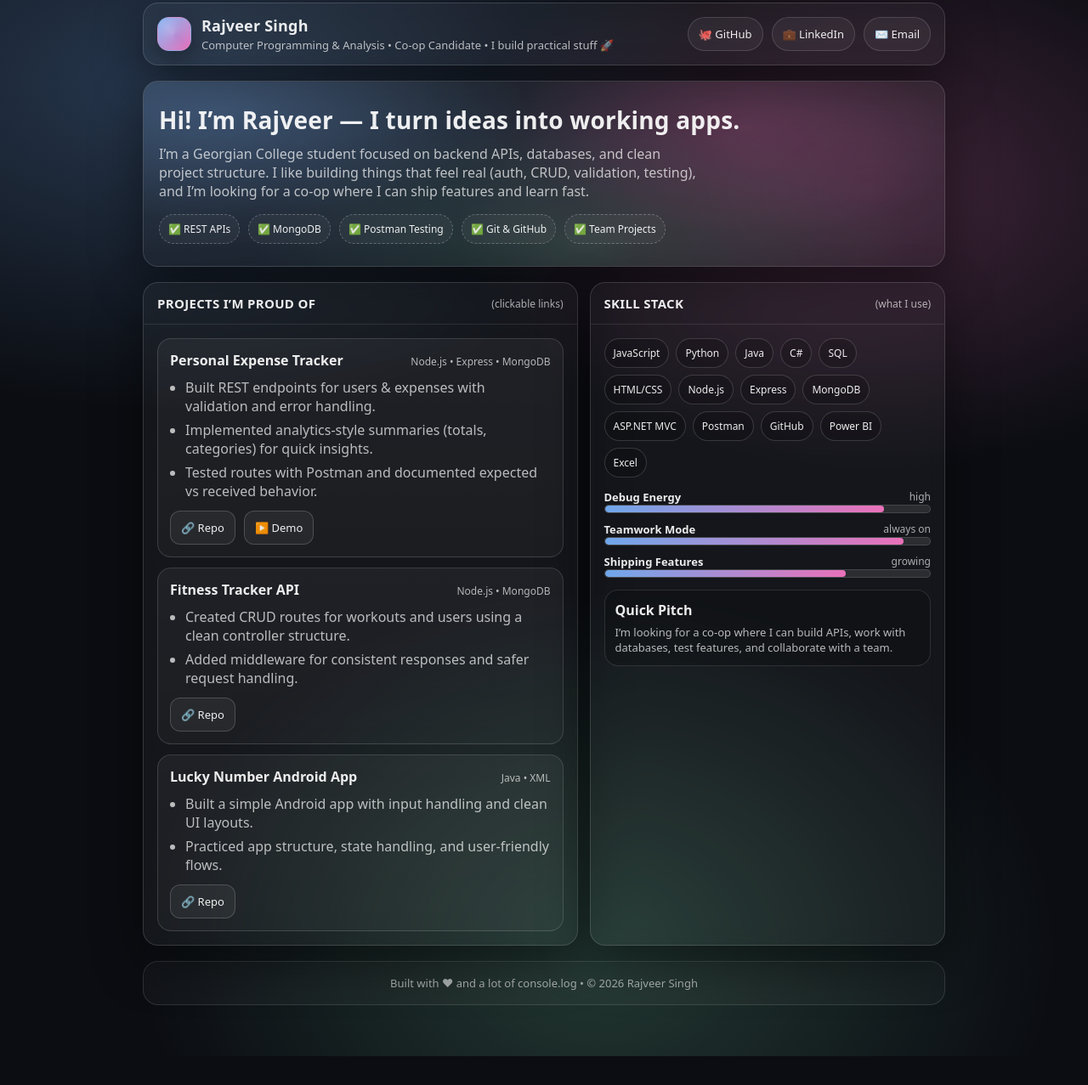
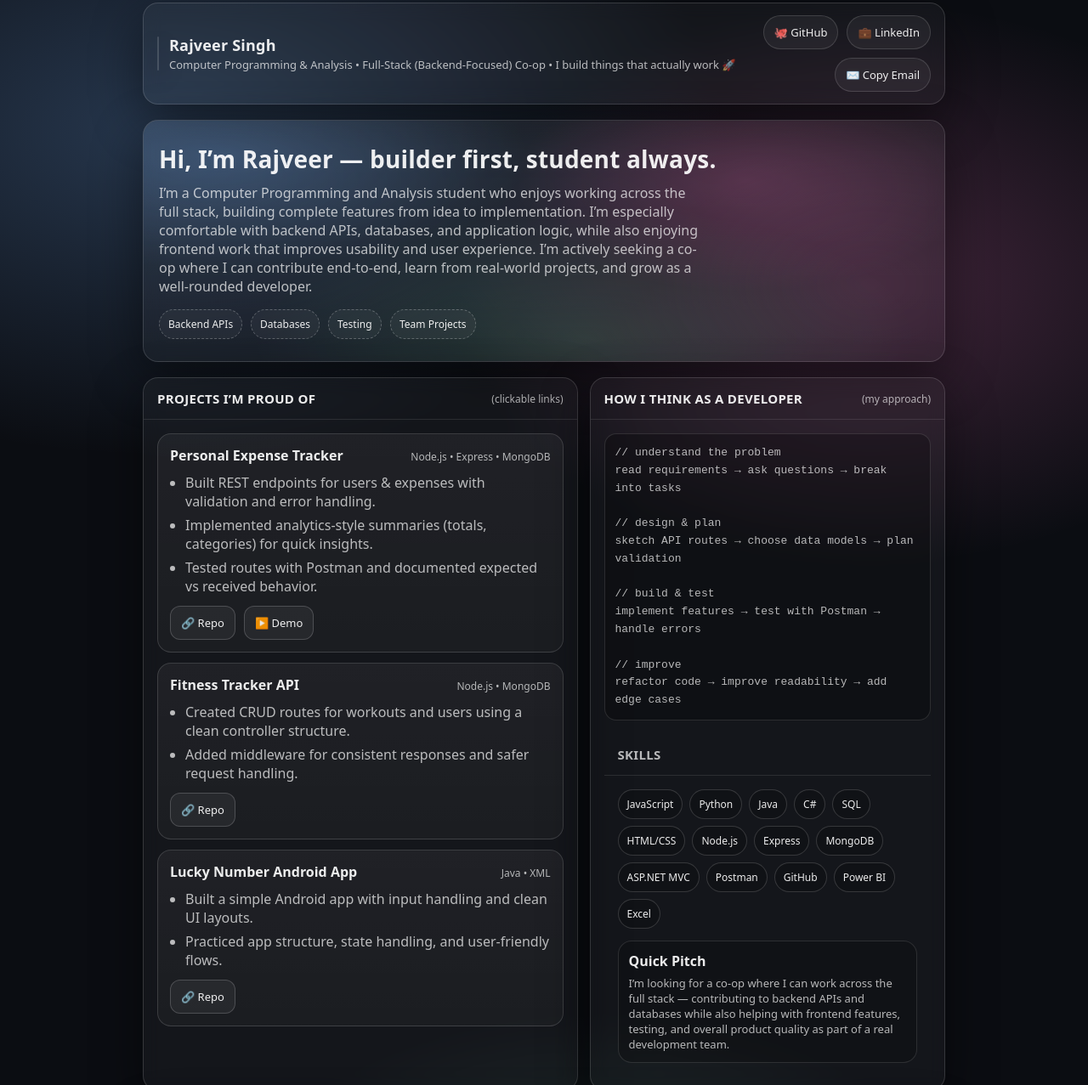
Before and after one commit to Rajveerrsingh/Rajveerrsingh.github.io, a plain HTML site: page index.html in a window 1280 px wide. Shown: the part 31-1308 px from the top of the page at 85% size. Before the commit the page ends 1274 px from the top, so only its background shows below. Drawn offline with Linux system fonts and the light colour scheme.

Commit message:
Update index.html

```diff
--- a/index.html
+++ b/index.html
@@ -28,25 +28,6 @@
                   radial-gradient(900px 700px at 55% 90%, rgba(140, 255, 200, 0.18), transparent 60%),
                   var(--bg);
       overflow-x: hidden;
-    }
-
-    /* Floating confetti dots */
-    .dots {
-      position: fixed;
-      inset: 0;
-      pointer-events: none;
-      opacity: 0.55;
-      filter: blur(0.2px);
-      background-image:
-        radial-gradient(circle at 20% 30%, rgba(255,255,255,0.20) 0 2px, transparent 3px),
-        radial-gradient(circle at 65% 20%, rgba(255,255,255,0.18) 0 1.5px, transparent 3px),
-        radial-gradient(circle at 85% 70%, rgba(255,255,255,0.16) 0 2px, transparent 3px),
-        radial-gradient(circle at 25% 80%, rgba(255,255,255,0.14) 0 1.5px, transparent 3px);
-      animation: drift 14s ease-in-out infinite alternate;
-    }
-    @keyframes drift {
-      from { transform: translate3d(0,0,0) scale(1); }
-      to   { transform: translate3d(0,-10px,0) scale(1.03); }
     }
 
     .container {
@@ -94,9 +75,7 @@
       background: conic-gradient(from 90deg, transparent, rgba(255,255,255,0.18), transparent);
       animation: shine 4.5s linear infinite;
     }
-    @keyframes shine {
-      to { transform: rotate(360deg); }
-    }
+    @keyframes shine { to { transform: rotate(360deg); } }
 
     .brand h1 {
       font-size: 18px;
@@ -193,12 +172,12 @@
       cursor: default;
       user-select: none;
       transform: translateZ(0);
-      animation: pop 1200ms ease both;
+      animation: pop 700ms ease both;
     }
-    .badge:nth-child(2) { animation-delay: 80ms; }
-    .badge:nth-child(3) { animation-delay: 160ms; }
-    .badge:nth-child(4) { animation-delay: 240ms; }
-    .badge:nth-child(5) { animation-delay: 320ms; }
+    .badge:nth-child(2) { animation-delay: 60ms; }
+    .badge:nth-child(3) { animation-delay: 120ms; }
+    .badge:nth-child(4) { animation-delay: 180ms; }
+    .badge:nth-child(5) { animation-delay: 240ms; }
 
     @keyframes pop {
       from { opacity: 0; transform: translateY(10px) scale(0.98); }
@@ -248,27 +227,7 @@
       color: var(--muted);
     }
 
-    .skills {
-      display: flex;
-      flex-wrap: wrap;
-      gap: 8px;
-    }
-
-    .pill {
-      padding: 8px 10px;
-      border-radius: 999px;
-      border: 1px solid rgba(255,255,255,0.16);
-      background: rgba(0,0,0,0.18);
-      color: var(--text);
-      font-size: 12px;
-      transition: transform 160ms ease;
-    }
-    .pill:hover { transform: translateY(-2px); }
-
-    .projects {
-      display: grid;
-      gap: 12px;
-    }
+    .projects { display: grid; gap: 12px; }
 
     .project {
       padding: 14px;
@@ -303,9 +262,7 @@
       padding-left: 18px;
     }
 
-    .project li {
-      margin: 6px 0;
-    }
+    .project li { margin: 6px 0; }
 
     .btnrow {
       margin-top: 12px;
@@ -329,29 +286,22 @@
     }
     .btn:hover { transform: translateY(-2px); background: rgba(255,255,255,0.08); }
 
-    .funfact {
-      display: grid;
-      gap: 10px;
+    .skills {
+      display: flex;
+      flex-wrap: wrap;
+      gap: 8px;
     }
 
-    .meter {
-      width: 100%;
-      height: 10px;
+    .pill {
+      padding: 8px 10px;
       border-radius: 999px;
-      background: rgba(255,255,255,0.10);
-      overflow: hidden;
-      border: 1px solid rgba(255,255,255,0.12);
+      border: 1px solid rgba(255,255,255,0.16);
+      background: rgba(0,0,0,0.18);
+      color: var(--text);
+      font-size: 12px;
+      transition: transform 160ms ease;
     }
-
-    .bar {
-      height: 100%;
-      width: 0;
-      background: linear-gradient(90deg, rgba(120,180,255,0.9), rgba(255,120,200,0.9));
-      border-radius: 999px;
-      animation: fill 1200ms ease forwards;
-    }
-
-    @keyframes fill { to { width: var(--w); } }
+    .pill:hover { transform: translateY(-2px); }
 
     footer {
       margin-top: 18px;
@@ -364,46 +314,175 @@
       text-align: center;
     }
 
+    /* Floating hover tab */
+    .hover-tab {
+      position: fixed;
+      pointer-events: none;
+      padding: 10px 12px;
+      background: rgba(0,0,0,0.85);
+      color: #fff;
+      border-radius: 10px;
+      font-size: 12px;
+      line-height: 1.4;
+      max-width: 240px;
+      box-shadow: 0 12px 30px rgba(0,0,0,0.4);
+      opacity: 0;
+      transform: translateY(6px);
+      transition: opacity 160ms ease, transform 160ms ease;
+      z-index: 9999;
+    }
+
+    .hover-source { cursor: help; }
+
     /* Reduced motion */
     @media (prefers-reduced-motion: reduce) {
-      .dots, .avatar::after, .badge, .bar { animation: none !important; }
+      .avatar::after, .badge { animation: none !important; }
       .chip:hover, .pill:hover, .project:hover, .btn:hover { transform: none !important; }
     }
   </style>
+
+  <script>
+    // Smooth scroll for internal links
+    document.addEventListener('click', function (e) {
+      const link = e.target.closest('a[href^="#"]');
+      if (!link) return;
+      const target = document.querySelector(link.getAttribute('href'));
+      if (!target) return;
+      e.preventDefault();
+      target.scrollIntoView({ behavior: 'smooth', block: 'start' });
+    });
+
+    // Copy email to clipboard
+    function copyEmail(email) {
+      if (!navigator.clipboard) {
+        alert('Clipboard not available in this browser.');
+        return;
+      }
+      navigator.clipboard.writeText(email).then(() => {
+        const toast = document.createElement('div');
+        toast.textContent = 'Email copied to clipboard';
+        toast.style.position = 'fixed';
+        toast.style.bottom = '20px';
+        toast.style.right = '20px';
+        toast.style.padding = '10px 14px';
+        toast.style.background = 'rgba(0,0,0,0.75)';
+        toast.style.color = '#fff';
+        toast.style.borderRadius = '8px';
+        toast.style.fontSize = '13px';
+        toast.style.zIndex = '9999';
+        (document.body || document.documentElement).appendChild(toast);
+        setTimeout(() => toast.remove(), 1800);
+      });
+    }
+
+    // Reveal cards on scroll
+    const revealObserver = new IntersectionObserver((entries) => {
+      entries.forEach(entry => {
+        if (entry.isIntersecting) {
+          entry.target.style.opacity = '1';
+          entry.target.style.transform = 'translateY(0)';
+          revealObserver.unobserve(entry.target);
+        }
+      });
+    }, { threshold: 0.12 });
+
+    // Floating hover tab (created after DOM is ready)
+    let hoverTab = null;
+
+    function ensureHoverTab() {
+      if (hoverTab) return hoverTab;
+      const host = document.body || document.documentElement;
+      if (!host) return null;
+
+      hoverTab = document.createElement('div');
+      hoverTab.className = 'hover-tab';
+      host.appendChild(hoverTab);
+      return hoverTab;
+    }
+
+    function showHoverTab(text, x, y) {
+      const el = ensureHoverTab();
+      if (!el) return;
+      el.textContent = text || '';
+      el.style.left = (x + 14) + 'px';
+      el.style.top = (y + 14) + 'px';
+      el.style.opacity = '1';
+      el.style.transform = 'translateY(0)';
+    }
+
+    function hideHoverTab() {
+      const el = ensureHoverTab();
+      if (!el) return;
+      el.style.opacity = '0';
+      el.style.transform = 'translateY(6px)';
+    }
+
+    // Lightweight diagnostics (acts like "tests" in the console)
+    function runDiagnostics() {
+      console.assert(!!(document.body || document.documentElement), 'Diagnostics: expected a document body/host.');
+      const tab = ensureHoverTab();
+      console.assert(!!tab, 'Diagnostics: hover tab should be created.');
+      const hoverTargets = document.querySelectorAll('[data-hover]');
+      console.assert(hoverTargets.length > 0, 'Diagnostics: expected at least one [data-hover] element.');
+    }
+
+    window.addEventListener('DOMContentLoaded', () => {
+      // Set up reveal animations
+      document.querySelectorAll('.card, .project').forEach(el => {
+        el.style.opacity = '0';
+        el.style.transform = 'translateY(14px)';
+        el.style.transition = 'opacity 400ms ease, transform 400ms ease';
+        revealObserver.observe(el);
+      });
+
+      // Hover behavior
+      document.querySelectorAll('[data-hover]').forEach(el => {
+        el.classList.add('hover-source');
+        el.addEventListener('mousemove', (e) => {
+          showHoverTab(el.getAttribute('data-hover'), e.clientX, e.clientY);
+        });
+        el.addEventListener('mouseleave', hideHoverTab);
+      });
+
+      // Create hover tab only after DOM is ready (prevents appendChild null errors)
+      ensureHoverTab();
+
+      // Console diagnostics
+      runDiagnostics();
+    });
+  </script>
 </head>
 <body>
-  <div class="dots"></div>
-
   <div class="container">
     <div class="topbar">
       <div class="brand">
         <div class="avatar" aria-hidden="true"></div>
         <div>
           <h1>Rajveer Singh</h1>
-          <p class="tagline">Computer Programming & Analysis • Co-op Candidate • I build practical stuff 🚀</p>
+          <p class="tagline">Computer Programming &amp; Analysis • Full‑Stack (Backend‑Focused) Co‑op • I build things that actually work 🚀</p>
         </div>
       </div>
 
       <div class="links">
         <a class="chip" href="https://github.com/yourusername" target="_blank" rel="noreferrer">🐙 GitHub</a>
         <a class="chip" href="https://www.linkedin.com/in/yourusername" target="_blank" rel="noreferrer">💼 LinkedIn</a>
-        <a class="chip" href="mailto:your.email@email.com">✉️ Email</a>
+        <a class="chip" href="#" onclick="copyEmail('your.email@email.com'); return false;">✉️ Copy Email</a>
       </div>
     </div>
 
     <section class="hero">
-      <h2>Hi! I’m Rajveer — I turn ideas into working apps.</h2>
+      <h2>Hi, I’m Rajveer — builder first, student always.</h2>
       <p>
-        I’m a Georgian College student focused on backend APIs, databases, and clean project structure.
-        I like building things that feel real (auth, CRUD, validation, testing), and I’m looking for a co-op where I can ship features and learn fast.
+        I’m a Computer Programming and Analysis student who enjoys working across the full stack, building complete features from idea to implementation.
+        I’m especially comfortable with backend APIs, databases, and application logic, while also enjoying frontend work that improves usability and user experience.
+        I’m actively seeking a co-op where I can contribute end-to-end, learn from real-world projects, and grow as a well-rounded developer.
       </p>
 
       <div class="mini" aria-label="quick highlights">
-        <span class="badge">✅ REST APIs</span>
-        <span class="badge">✅ MongoDB</span>
-        <span class="badge">✅ Postman Testing</span>
-        <span class="badge">✅ Git & GitHub</span>
-        <span class="badge">✅ Team Projects</span>
+        <span class="badge">Backend APIs</span>
+        <span class="badge">Databases</span>
+        <span class="badge">Testing</span>
+        <span class="badge">Team Projects</span>
       </div>
     </section>
 
@@ -412,13 +491,13 @@
         <div class="hd"><h3>Projects I’m proud of</h3><span style="color:rgba(255,255,255,0.65);font-size:12px;">(clickable links)</span></div>
         <div class="bd">
           <div class="projects">
-            <div class="project">
+            <div class="project" data-hover="REST API + MongoDB • CRUD • validation • tested with Postman">
               <div class="row">
                 <h4>Personal Expense Tracker</h4>
                 <span class="stack">Node.js • Express • MongoDB</span>
               </div>
               <ul>
-                <li>Built REST endpoints for users & expenses with validation and error handling.</li>
+                <li>Built REST endpoints for users &amp; expenses with validation and error handling.</li>
                 <li>Implemented analytics-style summaries (totals, categories) for quick insights.</li>
                 <li>Tested routes with Postman and documented expected vs received behavior.</li>
               </ul>
@@ -428,7 +507,7 @@
               </div>
             </div>
 
-            <div class="project">
+            <div class="project" data-hover="API-focused project • clean controller structure • middleware">
               <div class="row">
                 <h4>Fitness Tracker API</h4>
                 <span class="stack">Node.js • MongoDB</span>
@@ -442,7 +521,7 @@
               </div>
             </div>
 
-            <div class="project">
+            <div class="project" data-hover="Android app • user input • UI layouts">
               <div class="row">
                 <h4>Lucky Number Android App</h4>
                 <span class="stack">Java • XML</span>
@@ -461,63 +540,75 @@
       </div>
 
       <aside class="card">
-        <div class="hd"><h3>Skill Stack</h3><span style="color:rgba(255,255,255,0.65);font-size:12px;">(what I use)</span></div>
+        <div class="hd"><h3>How I think as a developer</h3><span style="color:rgba(255,255,255,0.65);font-size:12px;">(my approach)</span></div>
         <div class="bd">
-          <div class="skills" aria-label="skills">
-            <span class="pill">JavaScript</span>
-            <span class="pill">Python</span>
-            <span class="pill">Java</span>
-            <span class="pill">C#</span>
-            <span class="pill">SQL</span>
-            <span class="pill">HTML/CSS</span>
-            <span class="pill">Node.js</span>
-            <span class="pill">Express</span>
-            <span class="pill">MongoDB</span>
-            <span class="pill">ASP.NET MVC</span>
-            <span class="pill">Postman</span>
-            <span class="pill">GitHub</span>
-            <span class="pill">Power BI</span>
-            <span class="pill">Excel</span>
+          <div style="font-family:monospace;font-size:13px;background:rgba(0,0,0,0.25);border:1px solid rgba(255,255,255,0.12);border-radius:14px;padding:12px;line-height:1.6;" data-hover="My usual workflow: understand → design → build → improve">
+            <div>// understand the problem</div>
+            <div>read requirements → ask questions → break into tasks</div><br />
+            <div>// design &amp; plan</div>
+            <div>sketch API routes → choose data models → plan validation</div><br />
+            <div>// build &amp; test</div>
+            <div>implement features → test with Postman → handle errors</div><br />
+            <div>// improve</div>
+            <div>refactor code → improve readability → add edge cases</div>
           </div>
 
-          <div style="height:14px"></div>
+          <div style="height:16px"></div>
 
-          <div class="funfact">
-            <div>
-              <div style="display:flex;justify-content:space-between;gap:10px;">
-                <strong style="color:var(--text);font-size:13px;">Debug Energy</strong>
-                <span style="color:rgba(255,255,255,0.65);font-size:12px;">high</span>
-              </div>
-              <div class="meter" aria-label="debug energy"><div class="bar" style="--w: 86%;"></div></div>
+          <div class="hd"><h3>Skills</h3></div>
+          <div class="bd">
+            <div class="skills" aria-label="skills">
+              <span class="pill" data-hover="Primary language for backend APIs">JavaScript</span>
+              <span class="pill" data-hover="Used for scripting and data tasks">Python</span>
+              <span class="pill" data-hover="Android and object-oriented programming">Java</span>
+              <span class="pill" data-hover="ASP.NET MVC and backend logic">C#</span>
+              <span class="pill" data-hover="Relational database queries">SQL</span>
+              <span class="pill" data-hover="Frontend basics">HTML/CSS</span>
+              <span class="pill" data-hover="Backend runtime">Node.js</span>
+              <span class="pill" data-hover="API routing and middleware">Express</span>
+              <span class="pill" data-hover="NoSQL database">MongoDB</span>
+              <span class="pill" data-hover="MVC framework">ASP.NET MVC</span>
+              <span class="pill" data-hover="API testing tool">Postman</span>
+              <span class="pill" data-hover="Version control">GitHub</span>
+              <span class="pill" data-hover="Data visualization">Power BI</span>
+              <span class="pill" data-hover="Spreadsheets and analysis">Excel</span>
             </div>
 
-            <div>
-              <div style="display:flex;justify-content:space-between;gap:10px;">
-                <strong style="color:var(--text);font-size:13px;">Teamwork Mode</strong>
-                <span style="color:rgba(255,255,255,0.65);font-size:12px;">always on</span>
+            <div style="height:14px"></div>
+
+            <div style="padding:12px;border:1px solid rgba(255,255,255,0.12);border-radius:16px;background:rgba(0,0,0,0.18);">
+              <div style="color:var(--text);font-weight:700;">Quick Pitch</div>
+              <div style="margin-top:6px; color: var(--muted); font-size: 13px;">
+                I’m looking for a co-op where I can work across the full stack — contributing to backend APIs and databases while also helping with frontend features, testing, and overall product quality as part of a real development team.
               </div>
-              <div class="meter" aria-label="teamwork mode"><div class="bar" style="--w: 92%;"></div></div>
-            </div>
-
-            <div>
-              <div style="display:flex;justify-content:space-between;gap:10px;">
-                <strong style="color:var(--text);font-size:13px;">Shipping Features</strong>
-                <span style="color:rgba(255,255,255,0.65);font-size:12px;">growing</span>
-              </div>
-              <div class="meter" aria-label="shipping features"><div class="bar" style="--w: 74%;"></div></div>
-            </div>
-          </div>
-
-          <div style="height:14px"></div>
-
-          <div style="padding:12px;border:1px solid rgba(255,255,255,0.12);border-radius:16px;background:rgba(0,0,0,0.18);">
-            <div style="color:var(--text);font-weight:700;">Quick Pitch</div>
-            <div style="margin-top:6px; color: var(--muted); font-size: 13px;">
-              I’m looking for a co-op where I can build APIs, work with databases, test features, and collaborate with a team.
             </div>
           </div>
         </div>
       </aside>
+    </section>
+
+    <section class="card" style="margin-top:18px;">
+      <div class="hd"><h3>Work Experience</h3><span style="color:rgba(255,255,255,0.65);font-size:12px;">(professional experience)</span></div>
+      <div class="bd">
+        <div style="margin-bottom:18px;">
+          <strong>Sales Lead — Famous Footwear</strong><br />
+          <span style="color:rgba(255,255,255,0.65);font-size:13px;">July 2025 – Present</span>
+          <ul style="margin:8px 0 0; padding-left:18px;">
+            <li>Led daily store operations and supported team members in a fast-paced retail environment.</li>
+            <li>Communicated clearly with customers and staff to resolve issues and maintain service quality.</li>
+            <li>Demonstrated reliability, leadership, and problem-solving skills transferable to team-based tech roles.</li>
+          </ul>
+        </div>
+
+        <div style="margin-bottom:4px;">
+          <strong>Aldo Group</strong><br />
+          <span style="color:rgba(255,255,255,0.65);font-size:13px;">October 2023 – July 2025</span>
+          <ul style="margin:8px 0 0; padding-left:18px;">
+            <li><strong>Sales Lead</strong> (August 2024 – July 2025): Promoted based on performance; supported store leadership, assisted with team coordination, and helped resolve customer and operational issues.</li>
+            <li><strong>Sales Associate</strong> (October 2023 – August 2024): Provided customer service, handled POS transactions, and maintained store standards in a fast-paced environment.</li>
+          </ul>
+        </div>
+      </div>
     </section>
 
     <footer>
```
